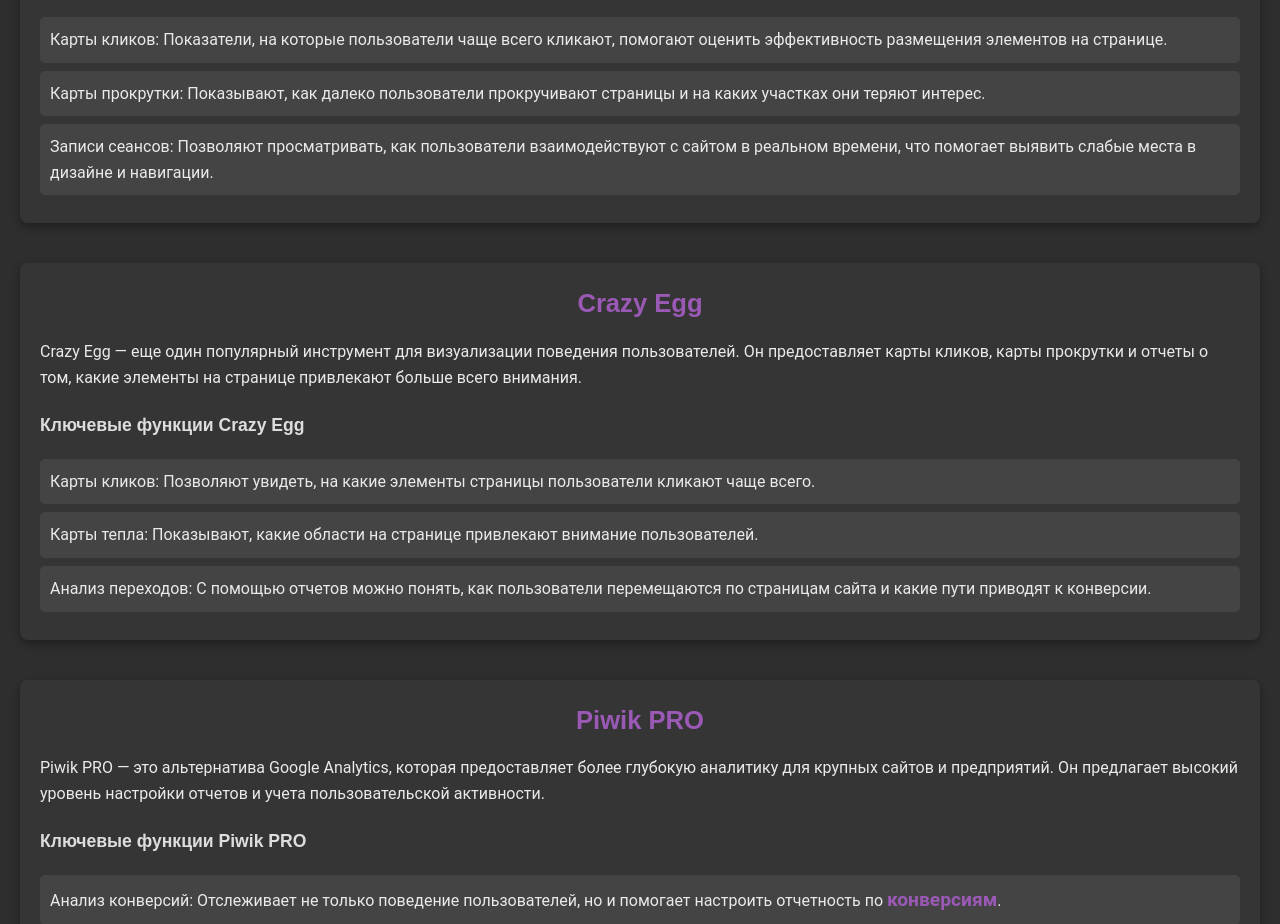
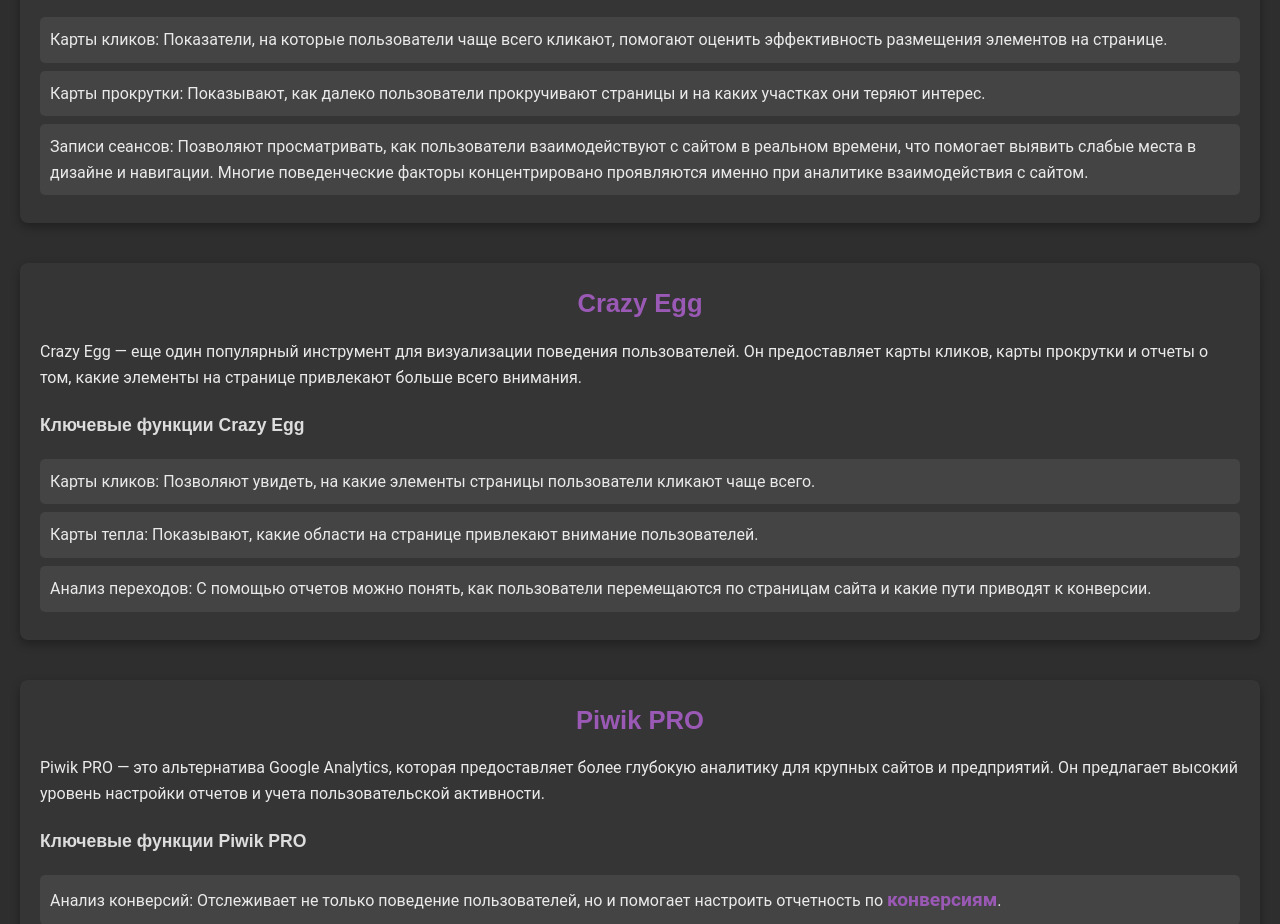
Before and after one commit to Bukin-VS3/Bukin_VS3.github.io, a plain HTML site: page instrumenty.htm in a window 1280 px wide. Shown: the part 1352-2276 px from the top of the page. Drawn offline with Linux system fonts and the light colour scheme.

Commit message:
Update instrumenty.htm

```diff
--- a/instrumenty.htm
+++ b/instrumenty.htm
@@ -41,7 +41,7 @@
 <ul>
 <li>Карты кликов: Показатели, на которые пользователи чаще всего кликают, помогают оценить эффективность размещения элементов на странице.</li>
 <li>Карты прокрутки: Показывают, как далеко пользователи прокручивают страницы и на каких участках они теряют интерес.</li>
-<li>Записи сеансов: Позволяют просматривать, как пользователи взаимодействуют с сайтом в реальном времени, что помогает выявить слабые места в дизайне и навигации.</li>
+<li>Записи сеансов: Позволяют просматривать, как пользователи взаимодействуют с сайтом в реальном времени, что помогает выявить слабые места в дизайне и навигации. Многие поведенческие факторы концентрировано проявляются именно при аналитике взаимодействия с сайтом.</li>
 </ul>
 </section>
 <section>
```
